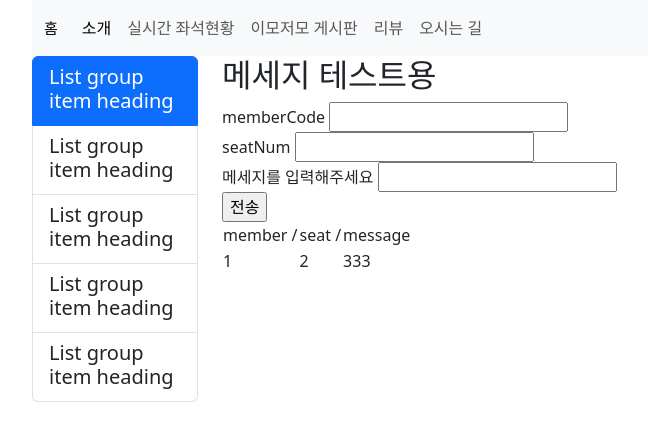
After one commit to wltjsdud0782/StudyRoom, a Spring Boot app: page /admin/message in a window 1280 px wide. The commit adds this page. Shown: the top 441 px of the page, without its empty margins (50-698 px from the left). Run offline with Spring Boot 4, Linux system fonts and the light colour scheme; some libraries are stand-ins or nearby versions.

Commit message:
ysh0226last

```diff
--- a/src/main/java/com/green/StudyRoom/admin/controller/AdminController.java
+++ b/src/main/java/com/green/StudyRoom/admin/controller/AdminController.java
@@ -2,6 +2,8 @@
 
 import com.green.StudyRoom.admin.service.AdminServiceImpl;
 import com.green.StudyRoom.admin.vo.MessageVO;
+import com.green.StudyRoom.member.service.MemberServiceImpl;
+import com.green.StudyRoom.seat.service.SeatServiceImpl;
 import jakarta.annotation.Resource;
 import org.springframework.stereotype.Controller;
 import org.springframework.web.bind.annotation.GetMapping;
@@ -11,21 +13,24 @@
 @Controller
 @RequestMapping("/admin")
 public class AdminController {
-
     @Resource(name="adminService")
     private AdminServiceImpl adminService;
+//    @Resource(name="memberService")
+//    private MemberServiceImpl memberService;
+//    @Resource(name="seatService")
+//    private SeatServiceImpl seatService;
 
     //(1)////////////////////////////////////////////////////// //
-    @GetMapping("/home")
-    public String adminHome(){
-        return "content/admin_content";
+    @GetMapping("/message")
+    public String adminMessage(){
+        return "content/admin_message_content";
     }
 
     @PostMapping("/sendMessage")
     public String sendMessage(MessageVO messageVO){
         adminService.insertMessage(messageVO);
         System.out.println(messageVO);
-        return "redirect:/admin/home";
+        return "redirect:/admin/message";
     }
     // ////////////////////////////////////////////////////// //
 }
--- /dev/null
+++ b/src/main/resources/static/css/common.css
@@ -0,0 +1,3 @@
+body {
+    text-align: left;
+}
--- a/src/main/resources/static/js/delete.txt
+++ /dev/null
@@ -1 +0,0 @@
-df
--- /dev/null
+++ b/src/main/resources/static/js/member/delete.txt
@@ -0,0 +1 @@
+지워주세요
--- /dev/null
+++ b/src/main/resources/static/js/seat/delete.txt
@@ -0,0 +1 @@
+지워주세요
--- a/src/main/resources/templates/content/admin_content.html
+++ b/src/main/resources/templates/content/admin_message_content.html
@@ -1,6 +1,6 @@
 <!DOCTYPE html>
 <html lang="ko" xmlns:th="http://www.thymeleaf.org" xmlns:layout="http://www.ultraq.net.nz/thymeleaf/layout"
-    layout:decorate="~{fragment/main_layout}">
+    layout:decorate="~{fragment/admin_layout}">
 
 <th:block layout:fragment="content_css">
     <!-- html 파일이 열릴 때 같이 실행되는 css -->
@@ -10,7 +10,7 @@
 <th:block layout:fragment="contentFragment">
 
     <body>
-        <form action="/admin/listMessage" method="post">
+        <form action="/admin/sendMessage" method="post">
             <div>
                 <h2>메세지 테스트용</h2>
             </div>
--- /dev/null
+++ b/src/main/resources/templates/fragment/admin_layout.html
@@ -0,0 +1,46 @@
+<!DOCTYPE html>
+<html lang="ko" xmlns:th="http://www.thymeleaf.org"
+    xmlns:layout="http://www.ultraq.net.nz/thymeleaf/layout">
+<head>
+<meta charset="UTF-8">
+<title></title>
+<link href="https://cdn.jsdelivr.net/npm/bootstrap@5.3.2/dist/css/bootstrap.min.css"
+rel="stylesheet" integrity="sha384-T3c6CoIi6uLrA9TneNEoa7RxnatzjcDSCmG1MXxSR1GAsXEV/Dwwykc2MPK8M2HN"
+crossorigin="anonymous">
+<link rel="stylesheet" href="/css/common.css">
+</head>
+<body>
+
+<div class="container">
+    <!-- @@@@상단메뉴@@@@ -->
+    <div class="row">
+        <div class="col">
+            <th:block th:replace="~{fragment/top_menu::menuFragment}">
+
+            </th:block>
+        </div>
+    </div>
+    <!-- @@@@밑@@@@ -->
+    <div class="row">
+        <div class="col-2">
+            <th:block th:replace="~{fragment/admin_side_menu::adminSideFragment}">
+
+            </th:block>
+        </div>
+        <div class="col-10">
+            <th:block layout:fragment="contentFragment">
+
+            </th:block>
+        </div>
+    </div>
+</div>
+
+
+<script src="https://cdn.jsdelivr.net/npm/bootstrap@5.3.2/dist/js/bootstrap.bundle.min.js"
+integrity="sha384-C6RzsynM9kWDrMNeT87bh95OGNyZPhcTNXj1NW7RuBCsyN/o0jlpcV8Qyq46cDfL"
+crossorigin="anonymous">
+</script>
+<th:block layout:fragment="content_js">
+</th:block>
+</body>
+</html>
--- /dev/null
+++ b/src/main/resources/templates/fragment/admin_side_menu.html
@@ -0,0 +1,41 @@
+<!DOCTYPE html>
+<html lang="ko" xmlns:th="http://www.thymeleaf.org">
+
+<head>
+    <meta charset="UTF-8">
+    <title></title>
+</head>
+
+<body>
+    <th:block th:fragment="adminSideFragment">
+        <div class="list-group">
+            <a href="#" class="list-group-item list-group-item-action active" aria-current="true">
+                <div class="d-flex w-100 justify-content-between">
+                    <h5 class="mb-1">List group item heading</h5>
+                </div>
+            </a>
+            <a href="#" class="list-group-item list-group-item-action">
+                <div class="d-flex w-100 justify-content-between">
+                    <h5 class="mb-1">List group item heading</h5>
+                </div>
+            </a>
+            <a href="#" class="list-group-item list-group-item-action">
+                <div class="d-flex w-100 justify-content-between">
+                    <h5 class="mb-1">List group item heading</h5>
+                </div>
+            </a>
+            <a href="#" class="list-group-item list-group-item-action">
+                <div class="d-flex w-100 justify-content-between">
+                    <h5 class="mb-1">List group item heading</h5>
+                </div>
+            </a>
+            <a href="#" class="list-group-item list-group-item-action">
+                <div class="d-flex w-100 justify-content-between">
+                    <h5 class="mb-1">List group item heading</h5>
+                </div>
+            </a>
+        </div>
+    </th:block>
+</body>
+
+</html>
```
Also changed, not shown: src/main/resources/static/js/admin/delete.txt (renamed from src/main/resources/static/css/admin/delete.txt), src/main/resources/static/js/board/delete.txt (renamed from src/main/resources/static/css/member/delete.txt).
